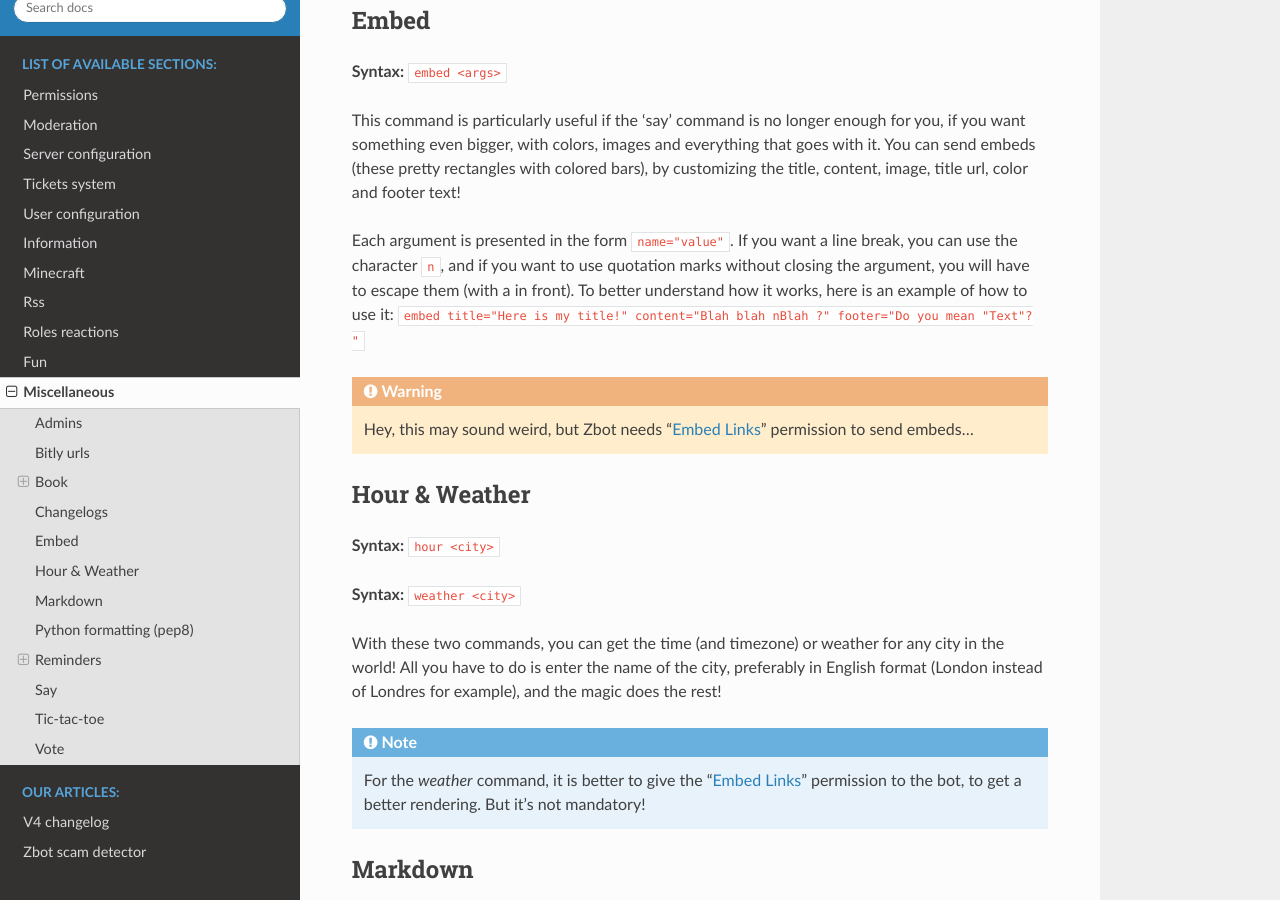
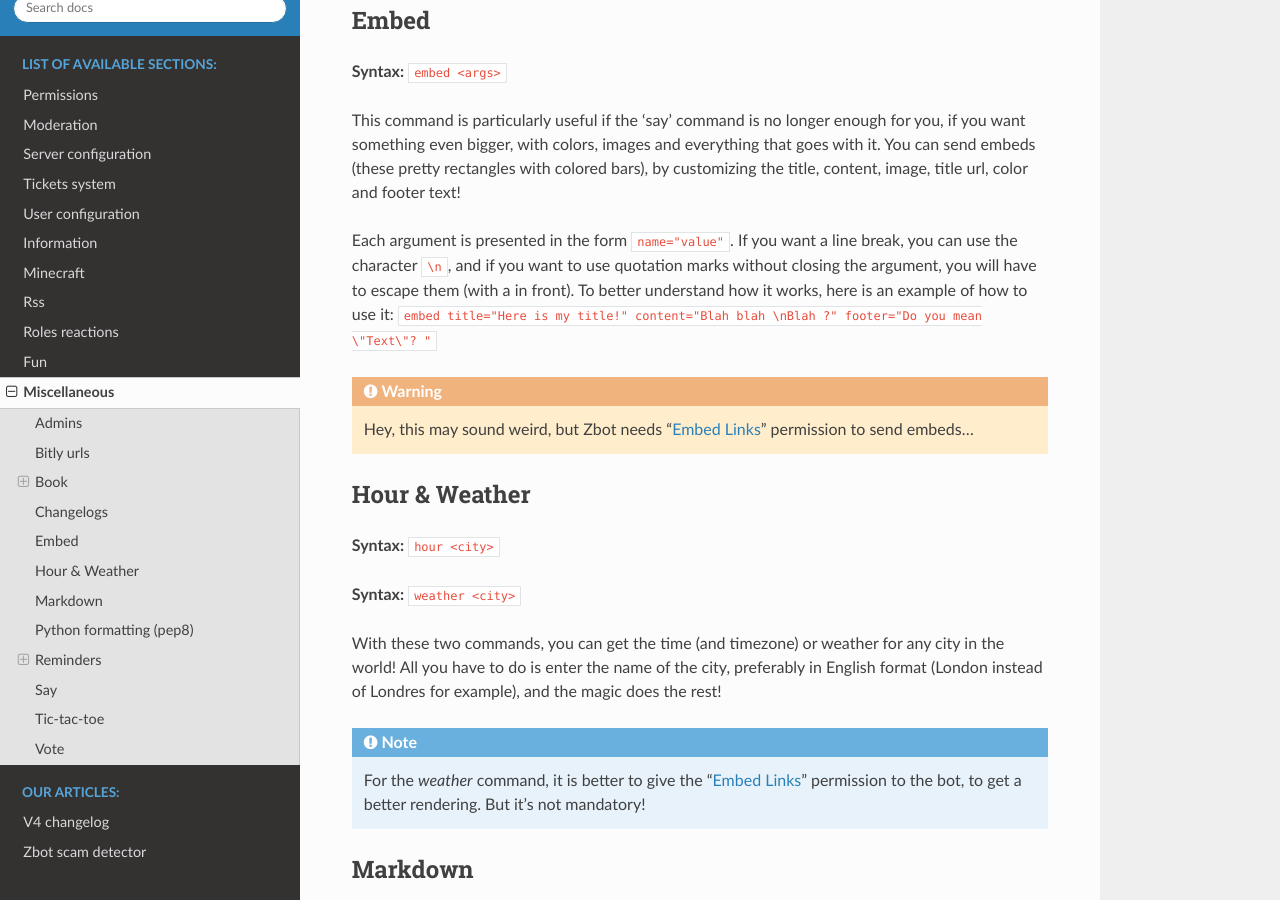
Before and after one commit to Axobot-org/Axobot, a Sphinx documentation site: the page built from docs/miscellaneous.rst, in a window 1280 px wide and 900 px high, scrolled down 1476 px. Built offline with Sphinx 7.4.7 and the Read the Docs theme 2.0.0, drawn with Linux system fonts in a browser that asks for light colours.

```diff
--- a/docs/miscellaneous.rst
+++ b/docs/miscellaneous.rst
@@ -59,7 +59,7 @@ Embed
 
 This command is particularly useful if the 'say' command is no longer enough for you, if you want something even bigger, with colors, images and everything that goes with it. You can send embeds (these pretty rectangles with colored bars), by customizing the title, content, image, title url, color and footer text!
 
-Each argument is presented in the form :code:`name="value"`. If you want a line break, you can use the character :code:`\n`, and if you want to use quotation marks without closing the argument, you will have to escape them (with a \ in front). To better understand how it works, here is an example of how to use it: :code:`embed title="Here is my title!" content="Blah blah \nBlah ?" footer="Do you mean \"Text\"? "`
+Each argument is presented in the form :code:`name="value"`. If you want a line break, you can use the character :code:`\\n`, and if you want to use quotation marks without closing the argument, you will have to escape them (with a \ in front). To better understand how it works, here is an example of how to use it: :code:`embed title="Here is my title!" content="Blah blah \\nBlah ?" footer="Do you mean \\"Text\\"? "`
 
 .. warning:: Hey, this may sound weird, but Zbot needs "`Embed Links <perms.html#embed-links>`__" permission to send embeds...
 
```
